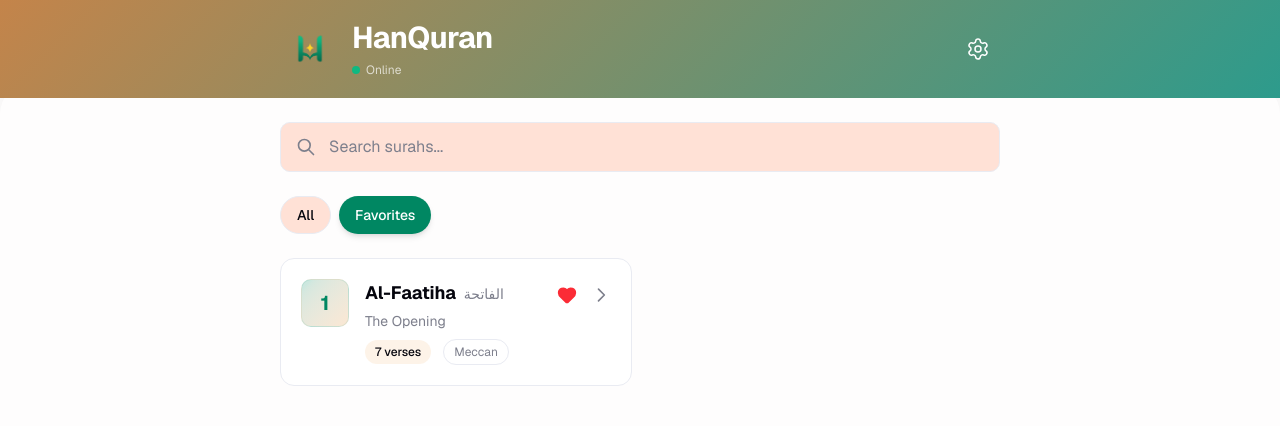
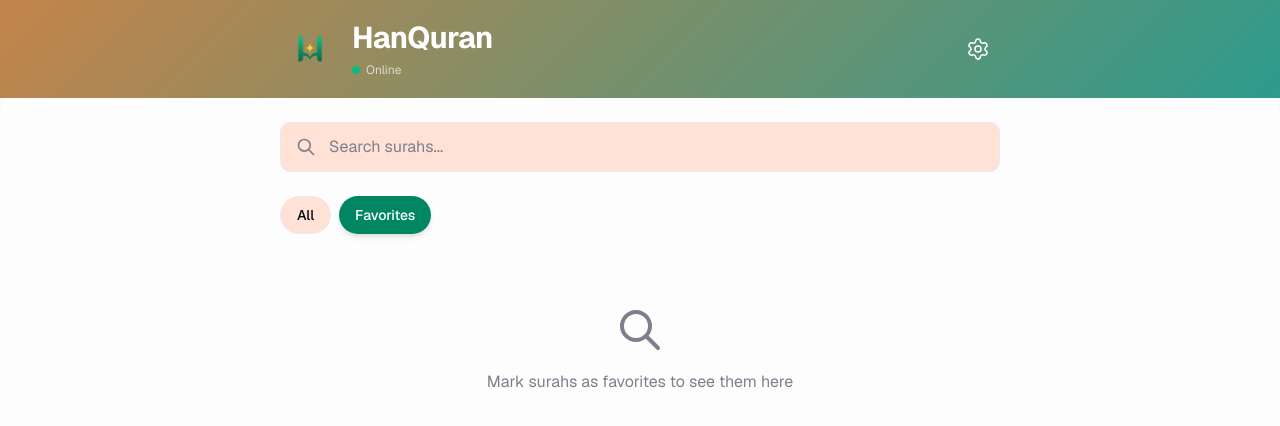
Before and after one commit to raqolbi/hanquran-app, a Next.js app: page / in a window 1280 px wide. Both pictures are taken after a click on the button "Favorites". Shown: the top 426 px of the page. Built offline with nearby package versions, Linux system fonts and the light colour scheme.

Commit message:
Wire favorit persisten ke useUserStore di Beranda dan Surah Detail.
Filter Favorit memakai surahId dari Dexie; sinkronkan toggle heart di SurahDetailHeader.

Co-authored-by: Cursor <cursoragent@cursor.com>

```diff
--- a/app/page.tsx
+++ b/app/page.tsx
@@ -11,14 +11,18 @@ import { FilterChips } from '@/components/filter-chips';
 import { SurahCard } from '@/components/surah-card';
 import { DataLoadErrorFallback } from '@/components/shared/ErrorFallback';
 import { useSurahList } from '@/hooks/use-surah-list';
+import { useUserStore } from '@/stores/userStore';
 
 export default function Home() {
   const t = useTranslations('errors');
+  const tHome = useTranslations('home');
   const tLoading = useTranslations('loading');
   const { surahs, loading, error, retry } = useSurahList();
+  const favorites = useUserStore((s) => s.favorites);
+  const toggleFavorite = useUserStore((s) => s.toggleFavorite);
+  const isFavorite = useUserStore((s) => s.isFavorite);
   const [searchQuery, setSearchQuery] = useState('');
   const [selectedFilter, setSelectedFilter] = useState('all');
-  const [favorites, setFavorites] = useState<string[]>(['Al-Faatiha', 'Al-Baqarah']);
 
   const filteredSurahs = useMemo(() => {
     return surahs.filter((surah) => {
@@ -29,23 +33,20 @@ export default function Home() {
         surah.arabicName.includes(searchQuery);
       const matchesFilter =
         selectedFilter === 'all' ||
-        (selectedFilter === 'favorites' && favorites.includes(surah.englishName));
+        (selectedFilter === 'favorites' && favorites.includes(surah.number));
       return matchesSearch && matchesFilter;
     });
   }, [surahs, searchQuery, selectedFilter, favorites]);
 
-  const handleToggleFavorite = (surahName: string) => {
-    setFavorites((prev) =>
-      prev.includes(surahName)
-        ? prev.filter((s) => s !== surahName)
-        : [...prev, surahName],
-    );
-  };
-
   const surahsWithFavorites = filteredSurahs.map((surah) => ({
     ...surah,
-    isFavorited: favorites.includes(surah.englishName),
+    isFavorited: isFavorite(surah.number),
   }));
+
+  const emptyMessage =
+    selectedFilter === 'favorites' && !searchQuery
+      ? tHome('favoritesEmpty')
+      : t('noSearchResults');
 
   return (
     <div className="min-h-screen bg-background">
@@ -93,7 +94,7 @@ export default function Home() {
                       ayahCount={surah.ayahCount}
                       type={surah.type}
                       isFavorited={surah.isFavorited}
-                      onToggleFavorite={() => handleToggleFavorite(surah.englishName)}
+                      onToggleFavorite={() => void toggleFavorite(surah.number)}
                     />
                   </motion.div>
                 ))
@@ -116,7 +117,7 @@ export default function Home() {
                       d="M21 21l-6-6m2-5a7 7 0 11-14 0 7 7 0 0114 0z"
                     />
                   </svg>
-                  <p className="text-muted-foreground">{t('noSearchResults')}</p>
+                  <p className="text-muted-foreground">{emptyMessage}</p>
                 </motion.div>
               )}
             </motion.div>
--- a/app/surah/[id]/page.tsx
+++ b/app/surah/[id]/page.tsx
@@ -22,6 +22,7 @@ import { usePersistLastViewed } from '@/hooks/use-persist-last-viewed';
 import { usePreferredReciterId } from '@/hooks/use-preferred-reciter';
 import { downloadManifestKey } from '@/services/download-manifest-key';
 import { useOfflineStore } from '@/stores/offlineStore';
+import { useUserStore } from '@/stores/userStore';
 import { DataLoadErrorFallback } from '@/components/shared/ErrorFallback';
 import type { SurahData } from '@/services/quran';
 
@@ -48,9 +49,10 @@ function SurahDetailLoaded({
     toggleTransliteration,
   } = useReadingDisplay();
   const [activeAyah, setActiveAyah] = useState(startAyah);
-  const [isFavorited, setIsFavorited] = useState(false);
   const [completedAyahs, setCompletedAyahs] = useState<number[]>([]);
   const [repeatSettingsOpen, setRepeatSettingsOpen] = useState(false);
+  const isFavorited = useUserStore((s) => s.favorites.includes(surah.number));
+  const toggleFavorite = useUserStore((s) => s.toggleFavorite);
 
   usePersistLastViewed(surah.number, activeAyah);
 
@@ -103,7 +105,7 @@ function SurahDetailLoaded({
           type={surah.type}
           isFavorited={isFavorited}
           isOfflineReady={isOfflineReady}
-          onToggleFavorite={() => setIsFavorited(!isFavorited)}
+          onToggleFavorite={() => void toggleFavorite(surah.number)}
         />
 
         <div className="max-w-3xl mx-auto px-4 pb-4">
```
Also changed, not shown: 3 other files (tests, documents, lock files or other folders).
